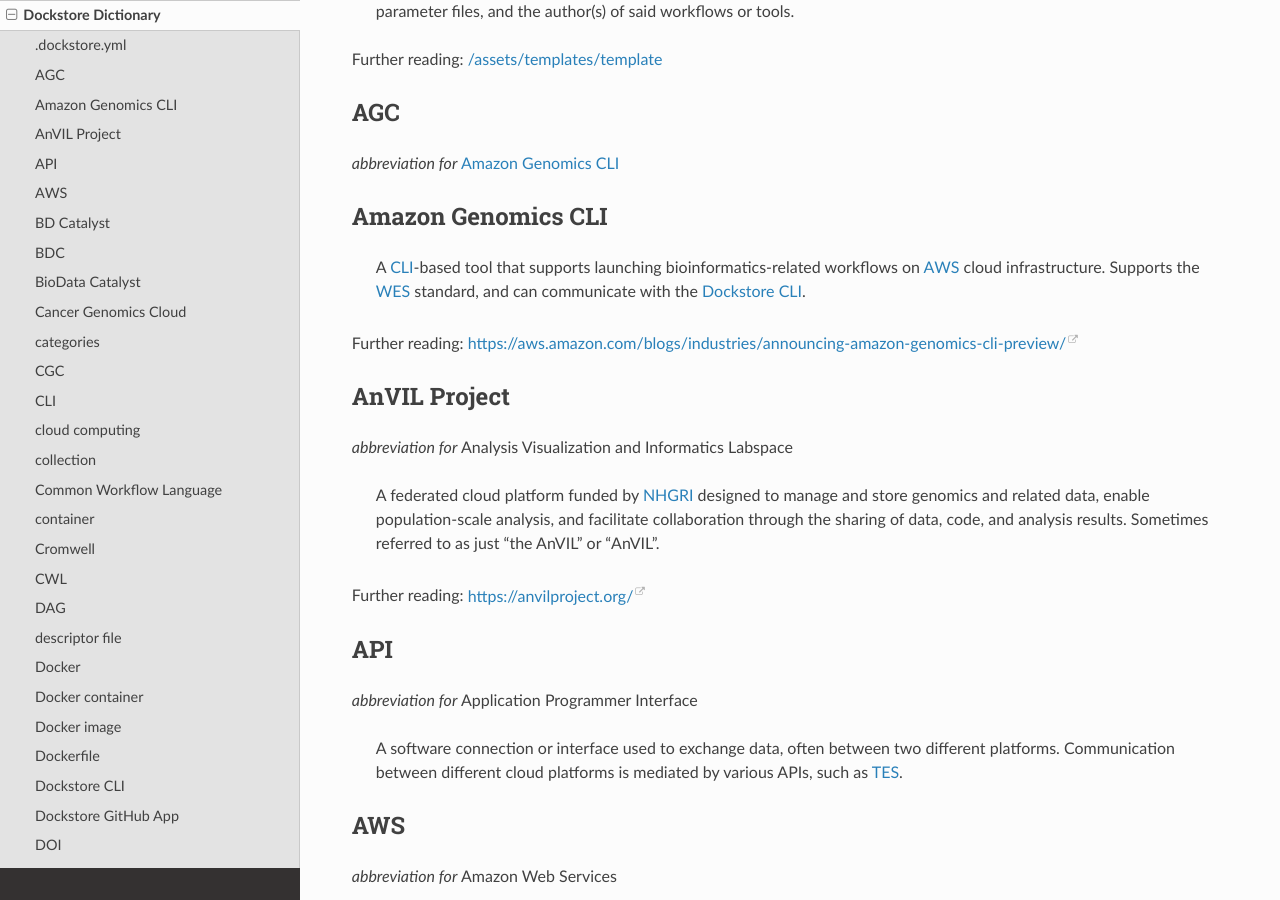
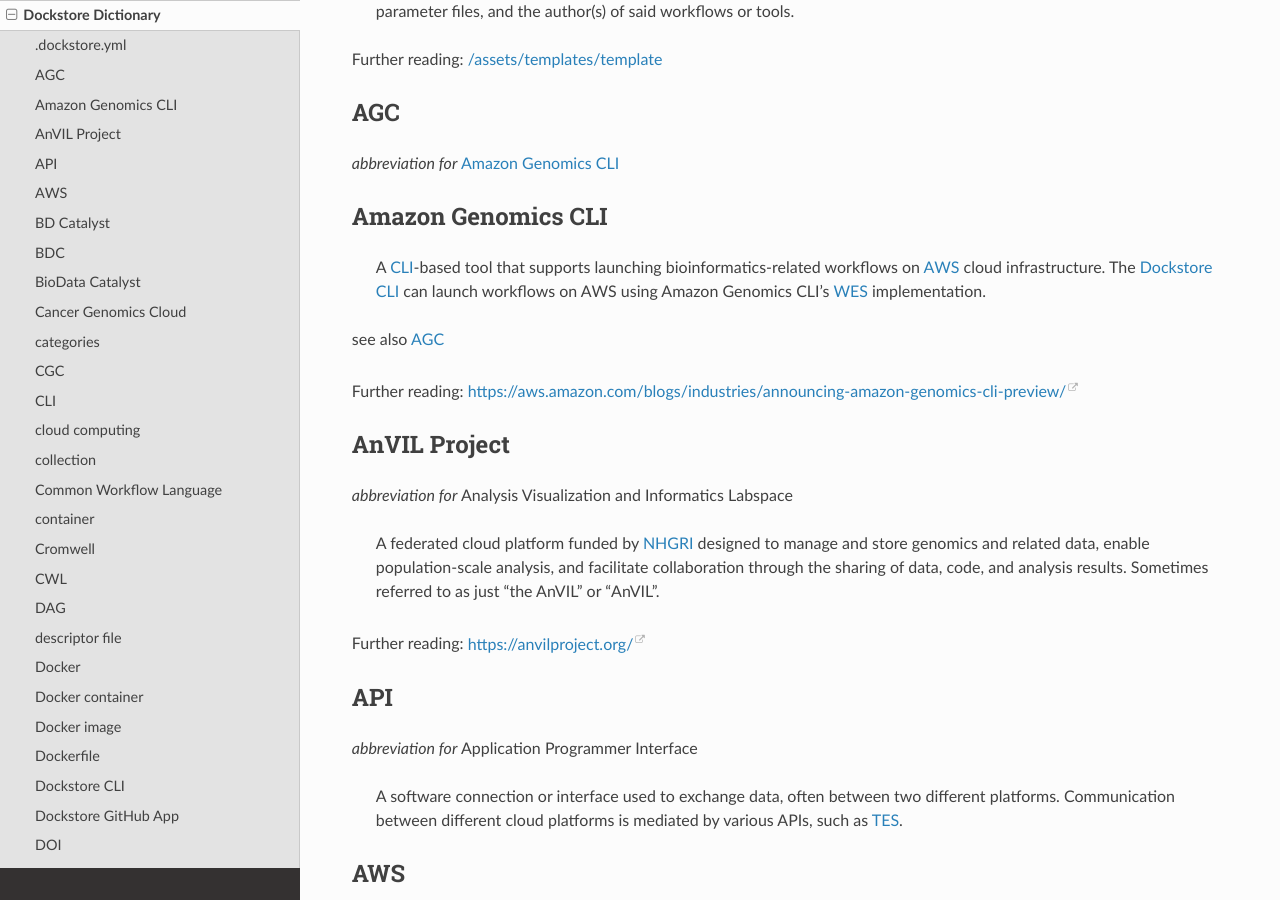
Before and after one commit to dockstore/dockstore-documentation, a Sphinx documentation site: the page built from docs/dictionary.rst, in a window 1280 px wide and 900 px high, scrolled down 914 px. Built offline with Sphinx 7.4.7 and the Read the Docs theme 2.0.0, drawn with Linux system fonts in a browser that asks for light colours.

Commit message:
Charles' suggestion on AGC

```diff
--- a/docs/dictionary.rst
+++ b/docs/dictionary.rst
@@ -110,7 +110,9 @@
 
 Amazon Genomics CLI
 -------------------
-    A :ref:`dict CLI`-based tool that supports launching bioinformatics-related workflows on :ref:`dict AWS` cloud infrastructure. Supports the :ref:`dict WES` standard, and can communicate with the :ref:`dict Dockstore CLI`.
+    A :ref:`dict CLI`-based tool that supports launching bioinformatics-related workflows on :ref:`dict AWS` cloud infrastructure. The :ref:`dict Dockstore CLI` can launch workflows on AWS using Amazon Genomics CLI's :ref:`dict WES` implementation.
+
+see also :ref:`dict AGC`
 
 Further reading: `<https://aws.amazon.com/blogs/industries/announcing-amazon-genomics-cli-preview/>`_
 
```
